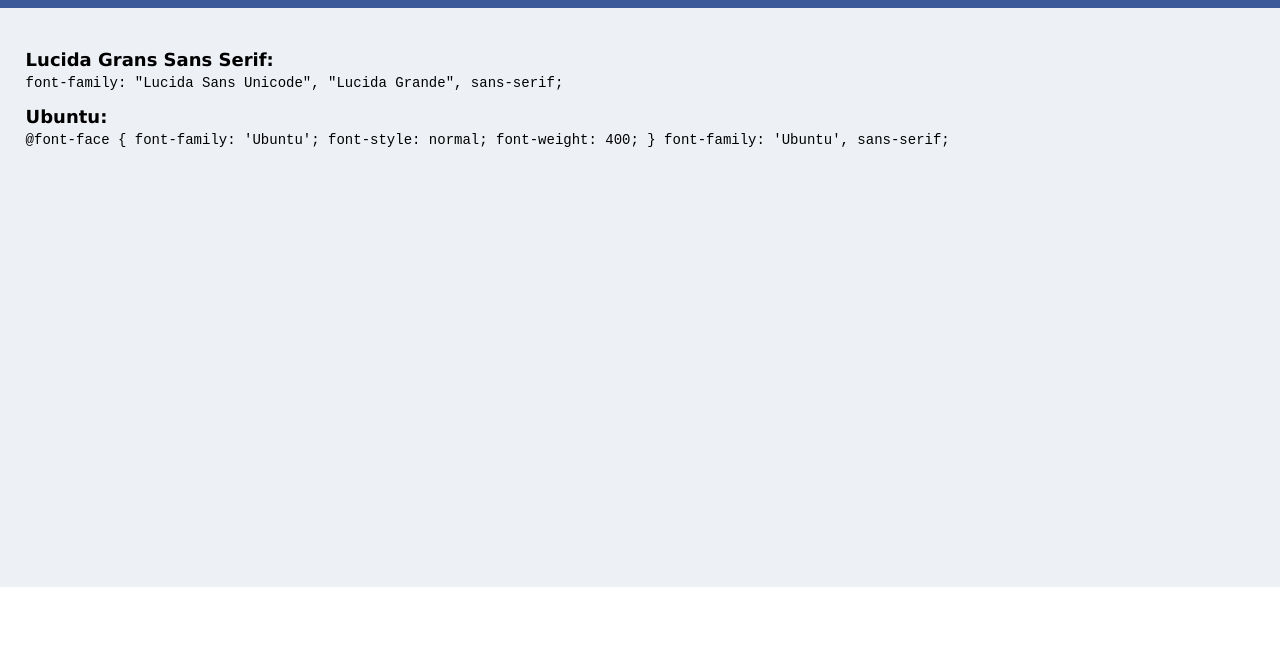
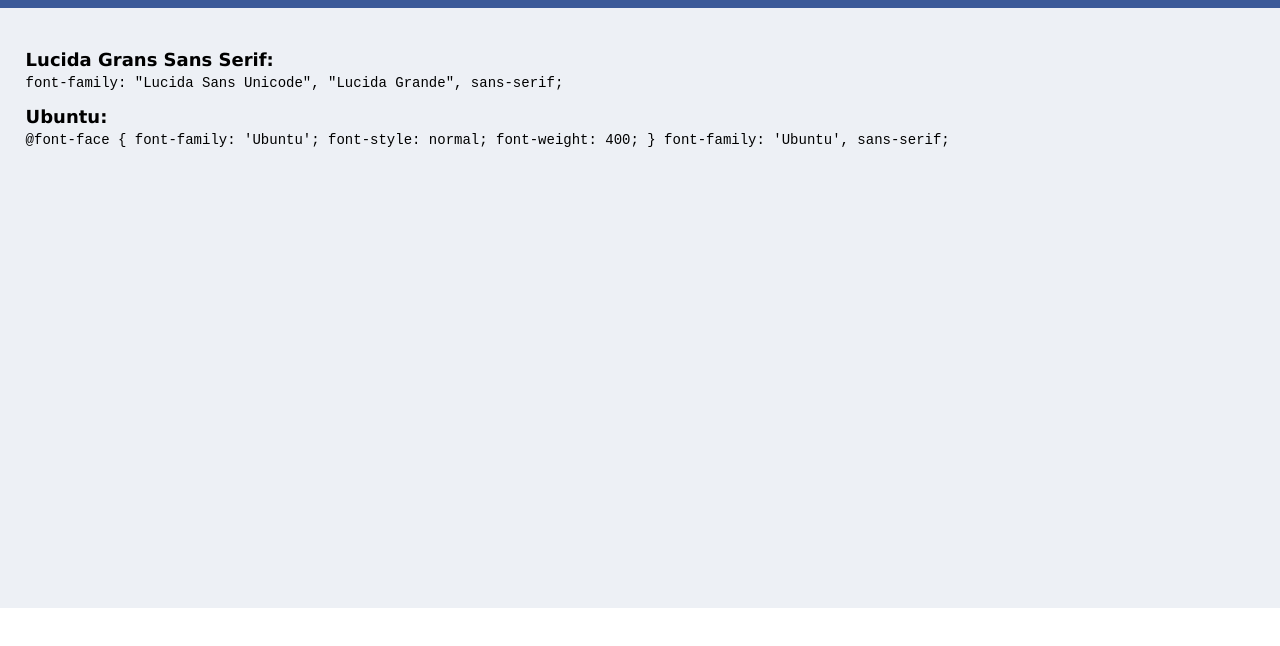
Before and after one commit to Wachiwi/colors, a plain HTML site: page fonts.html in a window 1280 px wide. Shown: the part 92-738 px from the top of the page. Drawn offline with Linux system fonts and the light colour scheme.

Commit message:
Fixed color issue

```diff
--- a/color.css
+++ b/color.css
@@ -49,7 +49,7 @@
 }
 
 footer{
-    background-color: white;
+    background-color: #EDF0F5;
 }
 
 div.color{
```
